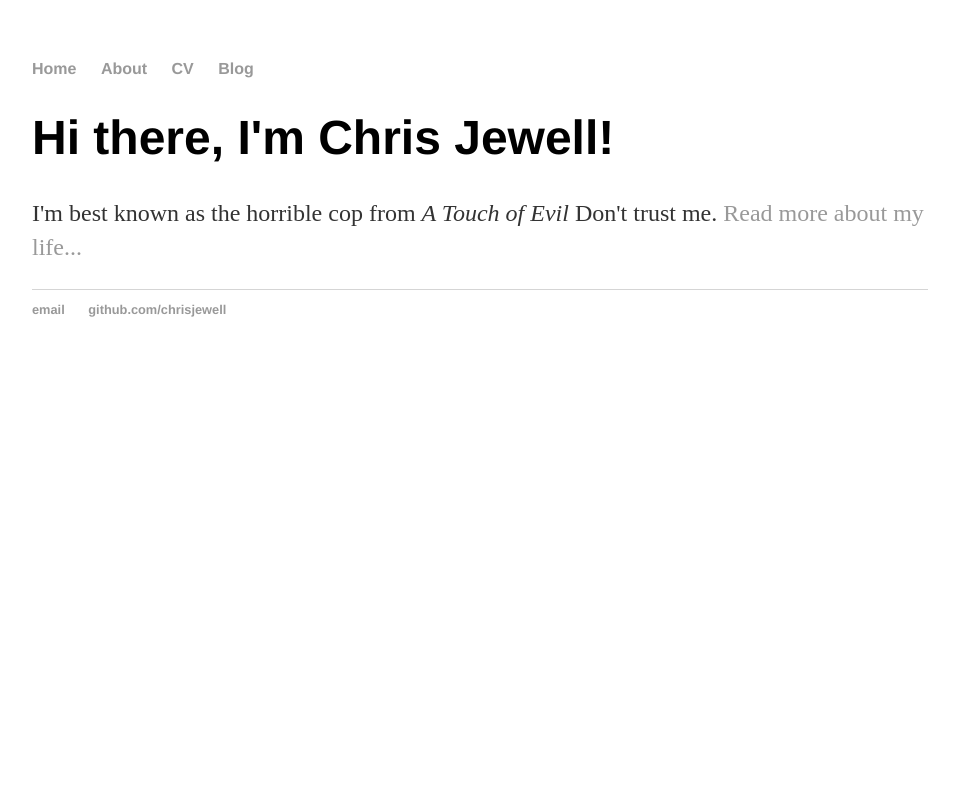
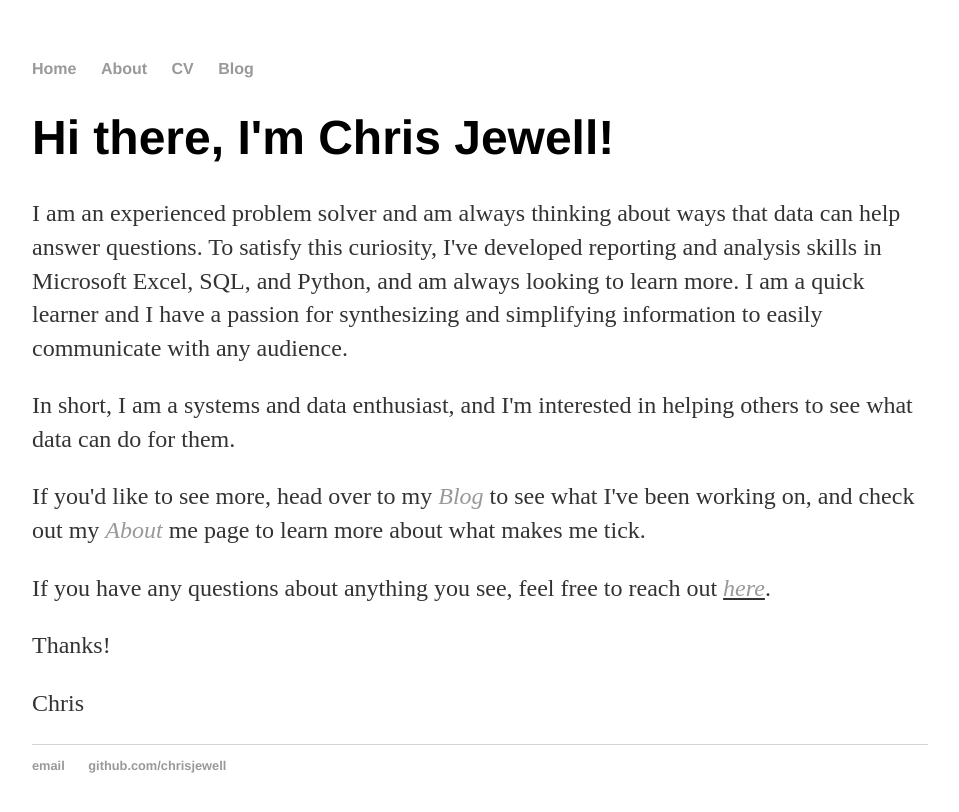
Before and after one commit to chrisjewell/chrisjewell.github.io, a Jekyll site: the page built from index.html, in a window 1280 px wide. Shown: the top 812 px of the page, without its empty margins (160-1119 px from the left). Built offline with Jekyll 4.4.1, drawn with Linux system fonts in a browser that asks for light colours.

Commit message:
Update index.html

```diff
--- a/index.html
+++ b/index.html
@@ -4,5 +4,10 @@ title: Chris Jewell, Geek for Hire
 ---
 <div class="blurb">
 	<h1>Hi there, I'm Chris Jewell!</h1>
-	<p>I'm best known as the horrible cop from <em>A Touch of Evil</em> Don't trust me. <a href="/about">Read more about my life...</a></p>
+	<p style="text-align: left;">I am an experienced problem solver and am always thinking about ways that data can help answer questions. To satisfy this curiosity, I've developed reporting and analysis skills in Microsoft Excel, SQL, and Python, and am always looking to learn more. I am a quick learner and I have a passion for synthesizing and simplifying information to easily communicate with any audience.</p>
+<p style="text-align: left;">In short, I am a systems and data enthusiast, and I'm interested in helping others to see what data can do for them.</p>
+<p style="text-align: left;">If you'd like to see more, head over to my <em><a href="https://chris-jewell.com/blog/">Blog</a></em> to see what I've been working on, and check out my <em><a href="https://chris-jewell.com/about/">About</a></em> me page to learn more about what makes me tick.</p>
+<p style="text-align: left;">If you have any questions about anything you see, feel free to reach out <em><span style="text-decoration: underline;"><a href="https://chris-jewell.com/contact/">here</a></span></em>.</p>
+<p style="text-align: left;">Thanks!</p>
+<p style="text-align: left;">Chris</p>
 </div><!-- /.blurb -->
```
